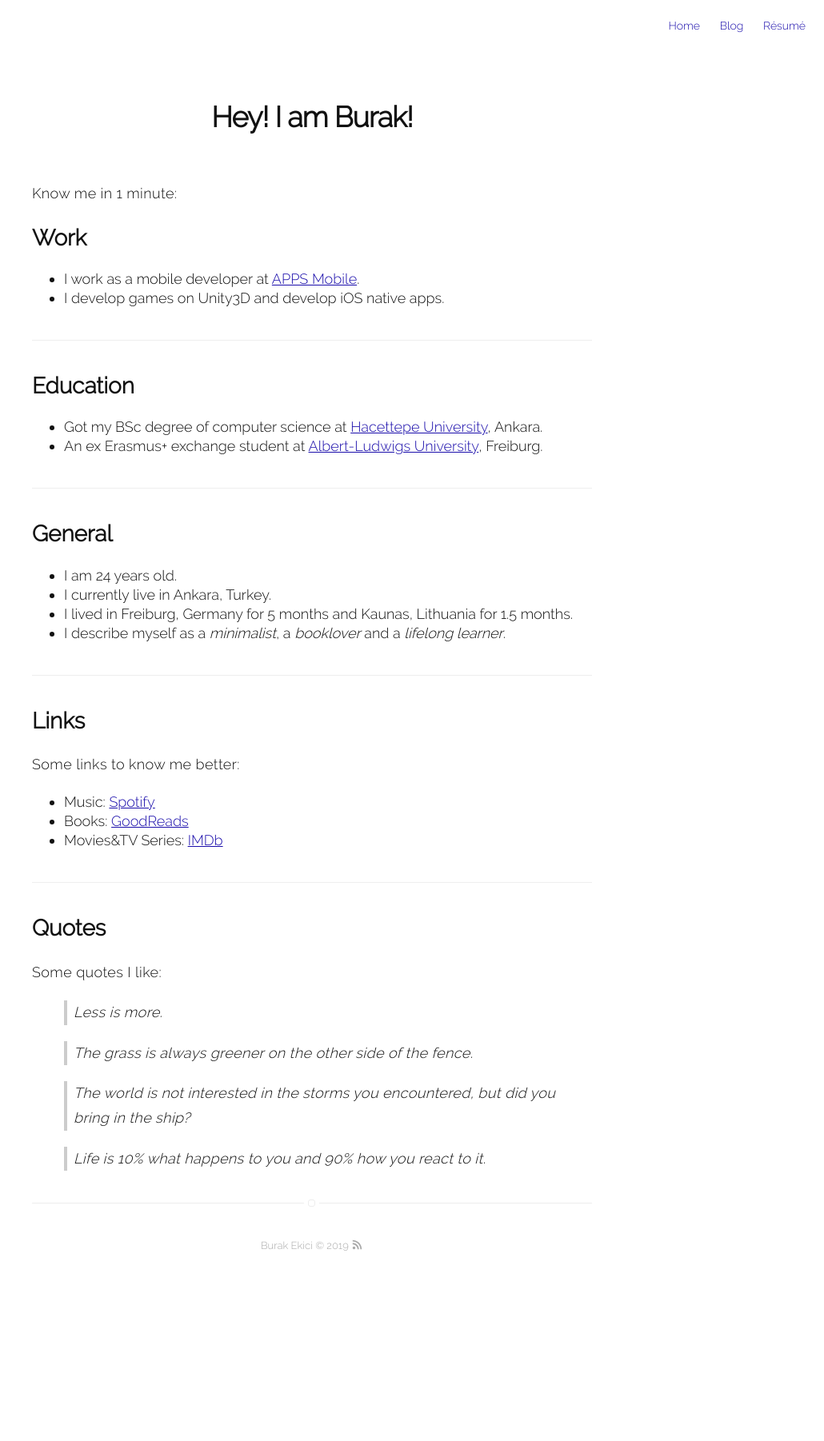
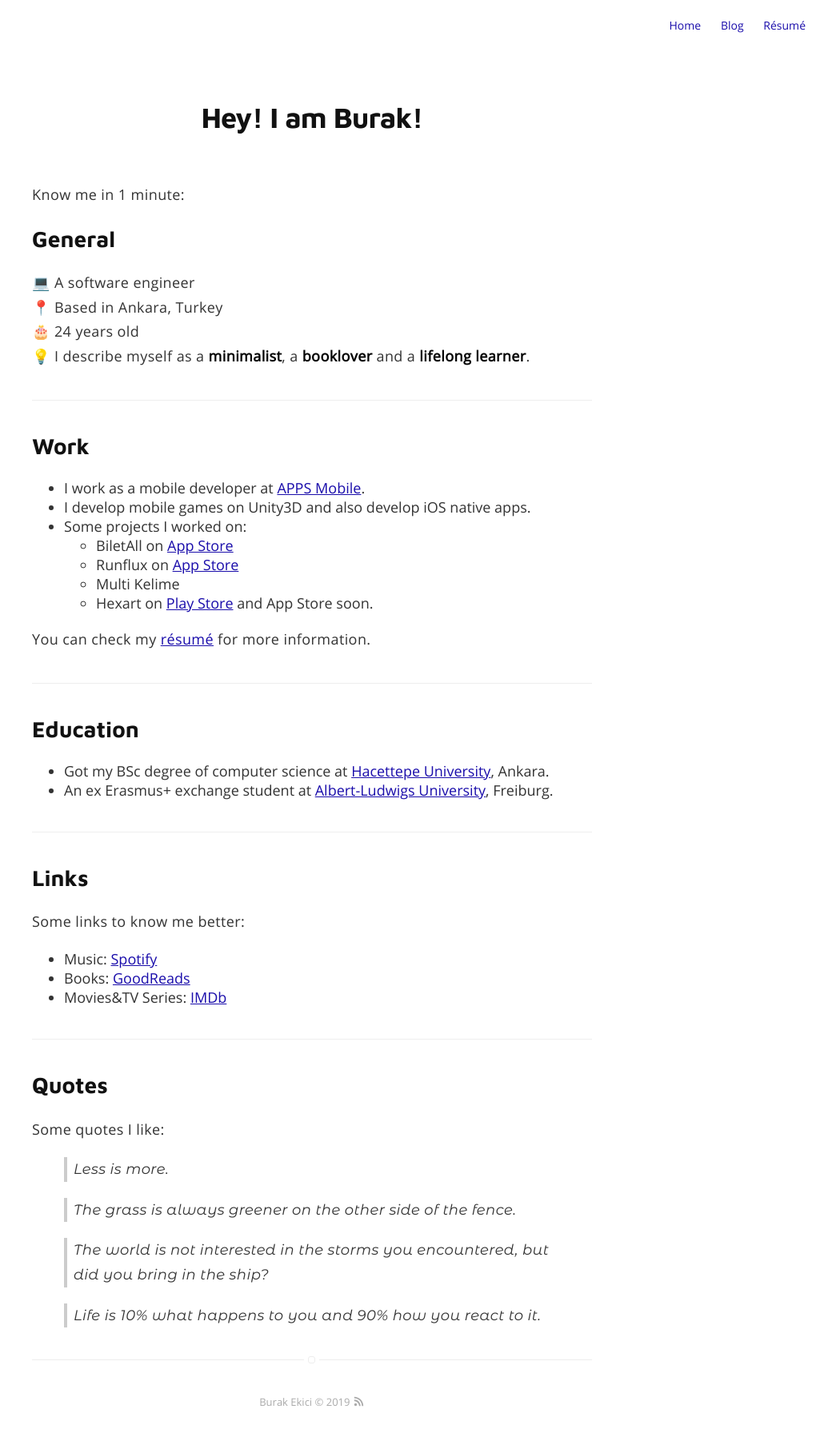
Before and after one commit to burakekici/burakekici.github.io, a Jekyll site: the page built from about.md, in a window 1280 px wide. Shown: the whole page at 80% size, without its empty margins (250-1280 px from the left). Built offline with Jekyll 4.4.1, drawn with Linux system fonts in a browser that asks for light colours; before the commit the page ends 1605 px from its top, so only the background shows below that.

Commit message:
New fonts. About page is updated. Resume is updated.

```diff
--- a/_sass/base/fontface.scss
+++ b/_sass/base/fontface.scss
@@ -1,9 +1,14 @@
 @font-face {
-	font-family: "Raleway-Medium";
-	src: url("../assets/fonts/Raleway-Medium.ttf");
+	font-family: "MavenPro-Bold";
+	src: url("../assets/fonts/MavenPro-Bold.ttf");
 }
 
 @font-face {
-	font-family: "Raleway-Light";
-	src: url("../assets/fonts/Raleway-Light.ttf");
+	font-family: "MontserratAlternates-Italic";
+	src: url("../assets/fonts/MontserratAlternates-Italic.ttf");
 }
+
+@font-face {
+	font-family: "OpenSans-Regular";
+	src: url("../assets/fonts/OpenSans-Regular.ttf");
+}
--- a/_sass/base/general.sass
+++ b/_sass/base/general.sass
@@ -7,7 +7,7 @@ body
 	color: $alpha
 
 h1, h2, h3, h4
-	font-family: $fontSans
+	font-family: $fontTitle
 	font-weight: 700
 	color: $beta
 	-webkit-font-smoothing: antialiased
@@ -43,7 +43,7 @@ p
 		letter-spacing: 0.2px
 
 strong
-	font-weight: 500
+	font-weight: 900
 	color: #000
 
 ul,
--- a/_sass/base/variables.sass
+++ b/_sass/base/variables.sass
@@ -1,8 +1,9 @@
-$fontSans: "Raleway-Light", "Segoe UI", Helvetica, Arial, sans-serif
-$fontQuote: "Raleway-Light", "Josefin Slab", Helvetica, Arial, sans-serif
+$fontTitle: "MavenPro-Bold", Helvetica, Arial, sans-serif
+$fontSans: "OpenSans-Regular", Helvetica, Arial, sans-serif
+$fontQuote: "MontserratAlternates-Italic", Helvetica, Arial, sans-serif
 $fontMonospace: "Consolas", Liberation Mono, Menlo, Courier, monospace
 
-$alpha: #111
+$alpha: #333
 $beta: #111
 $gama: #aaa
 $delta: #1a0dab
--- a/about.md
+++ b/about.md
@@ -8,27 +8,41 @@ layout: page
 
 Know me in 1 minute:
 
+## General
+
+💻 A software engineer
+<br>
+📍 Based in Ankara, Turkey
+<br>
+🎂 24 years old
+<br>
+💡 I describe myself as a **minimalist**, a **booklover** and a **lifelong learner**.
+
+---
+
 ## Work
+
 * I work as a mobile developer at [APPS Mobile][3].
-* I develop games on Unity3D and develop iOS native apps.
+* I develop mobile games on Unity3D and also develop iOS native apps.
+* Some projects I worked on:
+  * BiletAll on [App Store](https://itunes.apple.com/tr/app//id873069066)
+  * Runflux on [App Store](https://itunes.apple.com/us/app/runflux/id1383179327)
+  * Multi Kelime
+  * Hexart on [Play Store](https://play.google.com/store/apps/details?id=tr.com.apps.hexart) and App Store soon.
+
+You can check my [résumé](../assets/resume.pdf) for more information.
 
 ---
 
 ## Education
+
 * Got my BSc degree of computer science  at [Hacettepe University][1], Ankara.
 * An ex Erasmus+ exchange student at [Albert-Ludwigs University][2], Freiburg.
 
 ---
 
-## General
-* I am 24 years old.
-* I currently live in Ankara, Turkey.
-* I lived in Freiburg, Germany for 5 months and Kaunas, Lithuania for 1.5 months.
-* I describe myself as a _minimalist_, a _booklover_ and a _lifelong learner_.
+## Links
 
----
-
-## Links
 Some links to know me better:
 
 * Music: [Spotify][4]
```
Also changed, not shown: assets/fonts/MavenPro-Bold.ttf (added), assets/fonts/MontserratAlternates-Italic.ttf (added), assets/fonts/OpenSans-Regular.ttf (added), assets/fonts/Raleway-Light.ttf (deleted), assets/fonts/Raleway-Medium.ttf (deleted), 1 other file.
